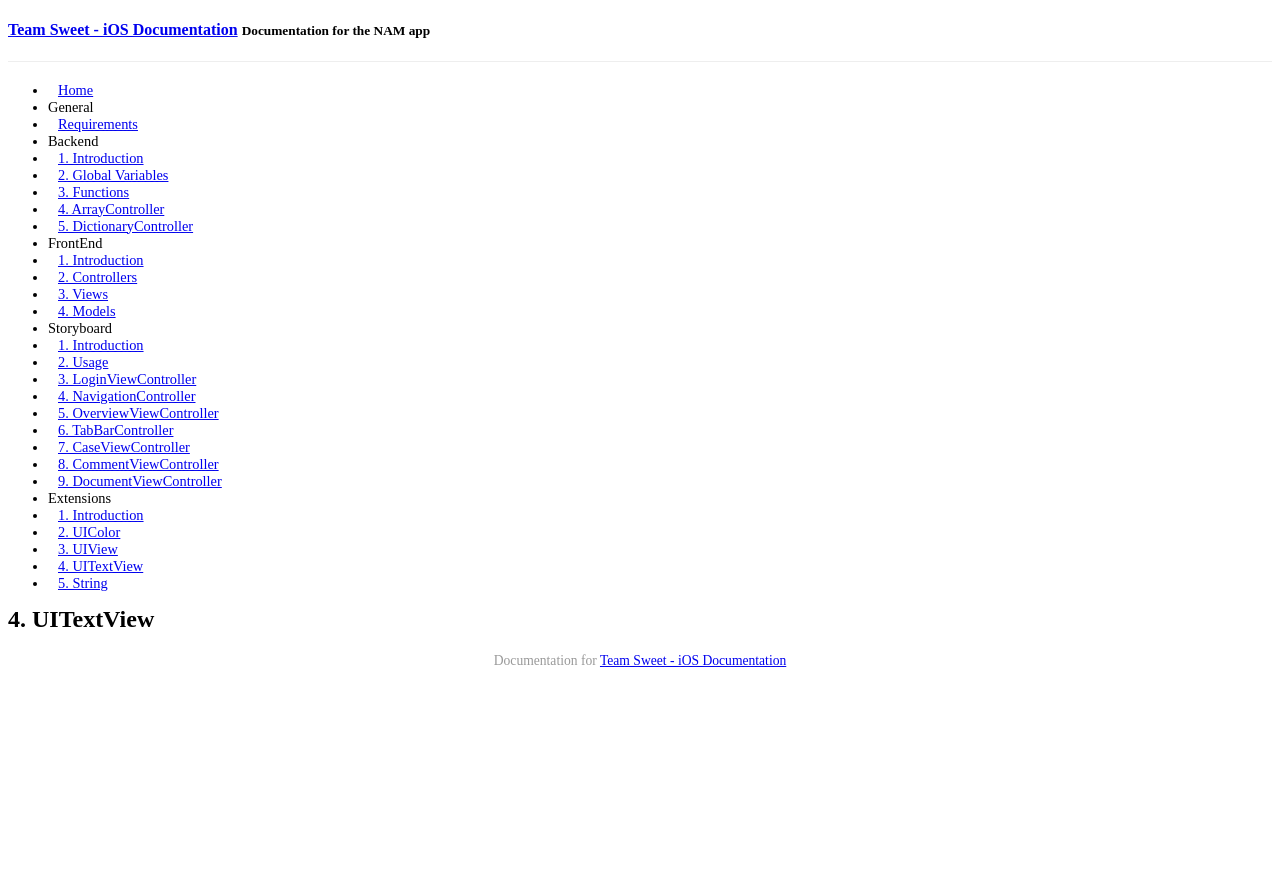
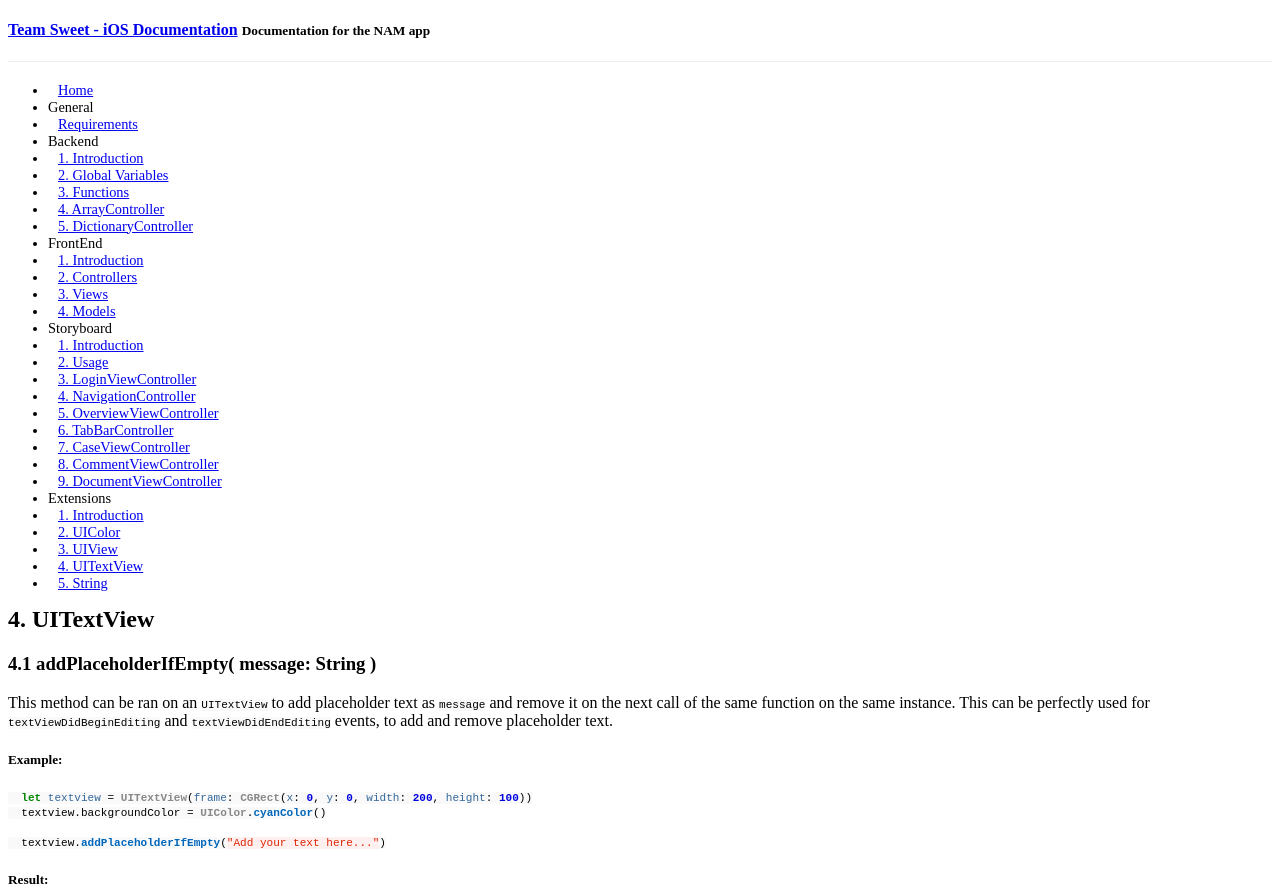
Before and after one commit to Aspoz/Sweet-iOS-Docs, a Jekyll site: the page built from _posts/2015-01-12-extensions-uitextview.md, in a window 1280 px wide and 1400 px high. Shown: the top 890 px of the window. Built offline with Jekyll 4.4.1, drawn with Linux system fonts in a browser that asks for light colours; Markdown is read by kramdown in place of the engine named in the settings; a style sheet for code colours, icons or effects is not loaded; some of the changed text lies outside the part shown; grey boxes are pictures that could not be loaded.

Commit message:
Add UITextView documentation

````diff
--- a/_posts/2015-01-12-extensions-uitextview.md
+++ b/_posts/2015-01-12-extensions-uitextview.md
@@ -4,3 +4,21 @@ title: "4. UITextView"
 category: ext
 date: 2015-01-12 16:28:00
 ---
+
+### 4.1 addPlaceholderIfEmpty( message: String )
+This method can be ran on an `UITextView` to add placeholder text as `message` and remove it on the next call of the same function on the same instance. This can be perfectly used for `textViewDidBeginEditing` and `textViewDidEndEditing` events, to add and remove placeholder text.
+
+##### Example:
+```swift
+  let textview = UITextView(frame: CGRect(x: 0, y: 0, width: 200, height: 100))
+  textview.backgroundColor = UIColor.cyanColor()
+
+  textview.addPlaceholderIfEmpty("Add your text here...")
+```
+
+##### Result:
+![addPlacholderIfEmpty Color](http://i.imgur.com/ZH9mJYh.png "addPlaceholderIfEmpty Result")
+
+If this function is ran again on the same instance of the `UITextView`, the placeholder will be removed.
+
+![addPlacholderIfEmpty Color](http://i.imgur.com/YKEJb1A.png "addPlaceholderIfEmpty Result")
````
